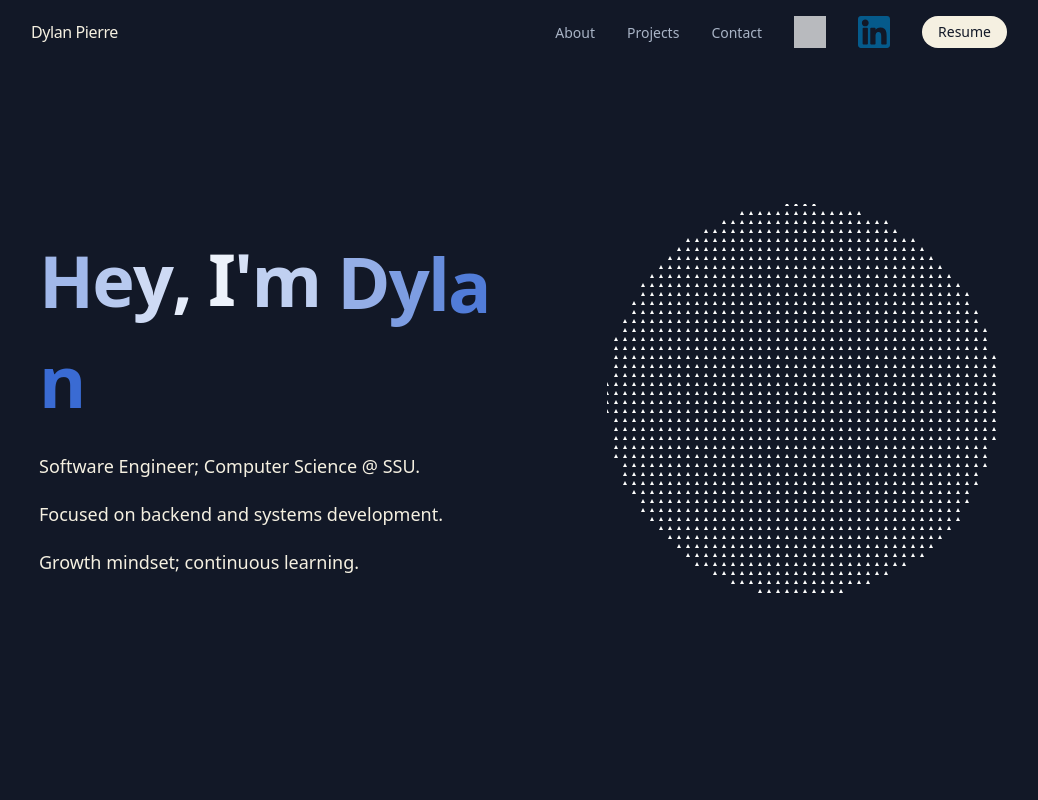
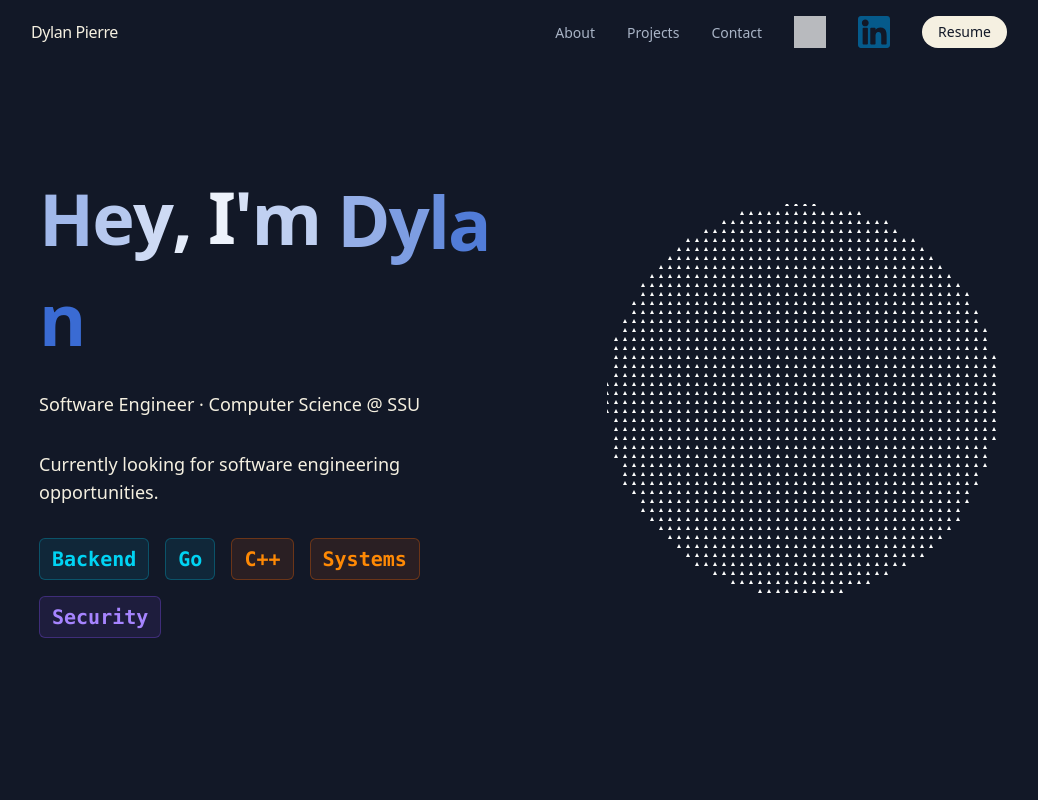
Before and after one commit to pierredyl/portfolio_website, a React app: page / in a window 1280 px wide. Shown: the top 800 px of the page, without its empty margins (121-1159 px from the left). Built offline with nearby package versions, Linux system fonts and the light colour scheme; grey boxes are pictures that could not be loaded; the HTML template or start-up script is replaced by a standard one; a web font is replaced by a local one.

Commit message:
modified hero

```diff
--- a/src/components/Hero.jsx
+++ b/src/components/Hero.jsx
@@ -2,6 +2,20 @@ import { motion } from "framer-motion";
 import ParticleImage from "./ParticleImage";
 
 const text = "Hey, I'm Dylan";
+
+const badges = [
+  { label: "Backend",     color: "cyan"   },
+  { label: "Go",          color: "cyan"   },
+  { label: "C++",         color: "orange" },
+  { label: "Systems",     color: "orange" },
+  { label: "Security",    color: "violet" },
+]
+
+const colorMap = {
+  cyan: "bg-cyan-500/10 border-cyan-500/30 text-cyan-400",
+  orange: "bg-orange-500/10 border-orange-500/30 text-orange-400",
+  violet: "bg-violet-500/10 border-violet-500/30 text-violet-400",
+};
 
 export default function Hero() {
   return (
@@ -10,12 +24,7 @@ export default function Hero() {
         <div className="grid grid-cols-1 lg:grid-cols-2 gap-12 items-center">
           {/* Text column */}
           <div className="flex flex-col order-2 lg:order-1">
-            <motion.h1
-              className="
-                text-5xl md:text-7xl 2xl:text-8xl
-                font-semibold tracking-tight mb-6 leading-[1.3] py-2
-              "
-            >
+            <motion.h1 className="text-5xl md:text-7xl 2xl:text-8xl font-semibold tracking-tight mb-6 leading-[1.3] py-2">
               {text.split("").map((char, i) => (
                 <motion.span
                   key={i}
@@ -27,9 +36,7 @@ export default function Hero() {
                     delay: i * 0.05,
                   }}
                   className="letter-sweep inline-block"
-                  style={{
-                    animationDelay: `${i * (2 / text.length)}s`,
-                  }}
+                  style={{ animationDelay: `${i * (2 / text.length)}s` }}
                 >
                   {char === " " ? "\u00A0" : char}
                 </motion.span>
@@ -40,28 +47,36 @@ export default function Hero() {
               initial={{ opacity: 0, y: 20 }}
               animate={{ opacity: 1, y: 0 }}
               transition={{ duration: 0.6, delay: 0.2 }}
-              className="text-text text-lg 2xl:text-xl max-w-xl 2xl:max-w-2xl mb-5"
+              className="text-text text-lg 2xl:text-xl max-w-xl 2xl:max-w-2xl mb-8"
             >
-              Software Engineer; Computer Science @ SSU.
+              Software Engineer · Computer Science @ SSU
             </motion.p>
 
             <motion.p
               initial={{ opacity: 0, y: 20 }}
               animate={{ opacity: 1, y: 0 }}
-              transition={{ duration: 0.6, delay: 0.3 }}
-              className="text-text text-lg 2xl:text-xl max-w-xl 2xl:max-w-2xl mb-5"
+              transition={{ duration: 0.6, delay: 0.2 }}
+              className="text-text text-lg 2xl:text-xl max-w-xl 2xl:max-w-2xl mb-8"
             >
-              Focused on backend and systems development.
+              Currently looking for software engineering opportunities.
             </motion.p>
 
-            <motion.p
+            {/* Badges */}
+            <motion.div
               initial={{ opacity: 0, y: 20 }}
               animate={{ opacity: 1, y: 0 }}
-              transition={{ duration: 0.6, delay: 0.4 }}
-              className="text-text text-lg 2xl:text-xl max-w-xl 2xl:max-w-2xl"
+              transition={{ duration: 0.6, delay: 0.35 }}
+              className="flex flex-wrap gap-4"
             >
-              Growth mindset; continuous learning.
-            </motion.p>
+              {badges.map((badge) => (
+                <span
+                  key={badge.label}
+                  className={`font-mono text-xl font-semibold px-3 py-1.5 rounded-md border ${colorMap[badge.color]}`}
+                >
+                  {badge.label}
+                </span>
+              ))}
+            </motion.div>
           </div>
 
           {/* Image column */}
```
